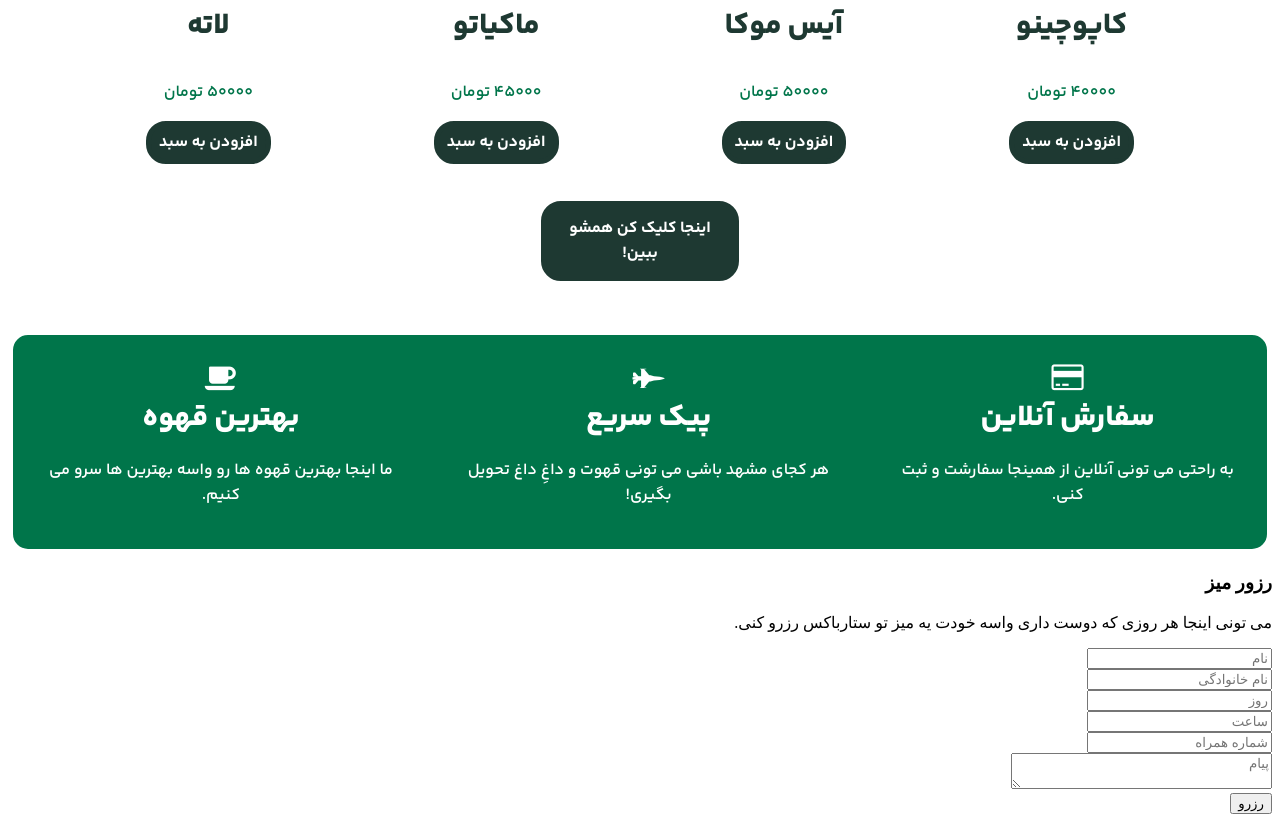
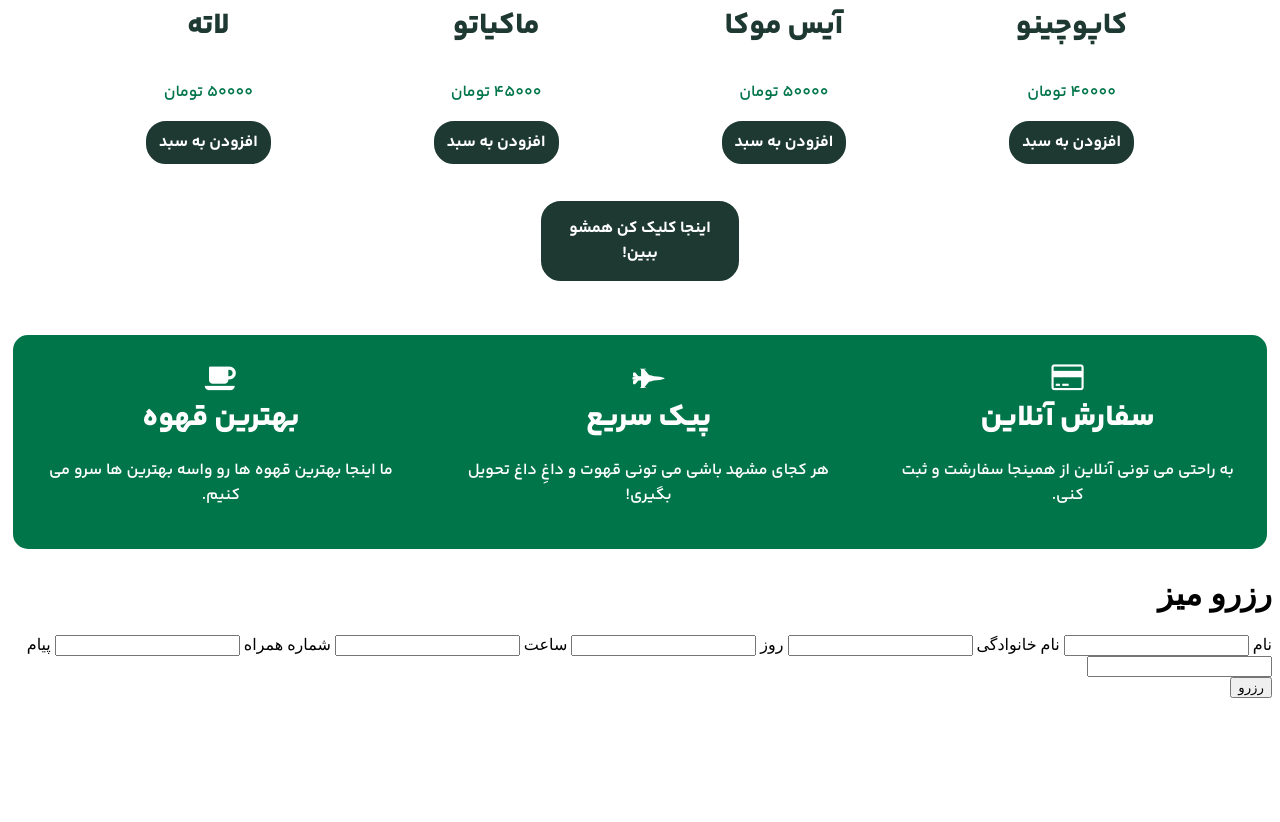
Before and after one commit to revmaa/Crocodile-tagamol-coffee, a plain HTML site: page index.html in a window 1280 px wide. Shown: the part 1449-2271 px from the top of the page. After the commit the page ends 2155 px from the top, so only its background shows below. Drawn offline with Linux system fonts and the light colour scheme.

Commit message:
Add files via upload
لینک کردن صفحات به هم
درست کردن قسمت رزرو در انتهای صفحه ایندکس

```diff
--- a/index.html
+++ b/index.html
@@ -35,7 +35,7 @@
 				<h3>خوش اومدین.</h3>
 				<h1>داداش کوچیکِ اِستار باکس!</h1>
 				<p>نوشیدن یک فنجون قهوه باعث خالی شدن اون فنجون می شه.<span> جواد خیابانی</span></p>
-				<button>منو کامل</button>
+				<a href="menu.html"><button>منو کامل</button></a>
 			</div>
 		  </div>
 	    </div>
@@ -49,7 +49,7 @@
 			هدفمون اینه بهترین قهوه ها رو برای بهترین ها سرو کنیم و خوشحال می‌شیم که اون یه نفر تو باشی!<br>
 
 			 هميشه یادت باشه، ما ستارباکس داداش کوچیکِ استارباکسیم!</p>
-        <button>منو کامل</button>
+        <a href="menu.html"><button>منو کامل</button></a>
 
 		</div>
 		<div class="img-about">
@@ -147,7 +147,7 @@
 			</div>
 
 			<div class="bt-menu">
-				<button >اینجا کلیک کن همشو ببین!</button>
+				<a href="menu.html"><button >اینجا کلیک کن همشو ببین!</button></a>
 			</div>
 
 		</div>
@@ -189,52 +189,29 @@
     </section>
 	<!--END SERVICES-->
     <!--TABLE-->
-    <section id="table" class="ftco-appointment">
-			<div class="overlay"></div>
-    	<div class="container-wrap">
-    		<div class="roww justify-content-center  no-gutters d-md-flex align-items-center">
-	    		<div class="col-md-12 text-center appointment ">
-	    			<h3 class="mb-3">رزور میز</h3>
-					<p>می تونی اینجا هر روزی که دوست داری واسه خودت یه میز تو ستارباکس رزرو کنی.</p>
-	    			<form action="#" class="appointment-form">
-	    				<div class="d-md-flex">
-		    				<div class="form-group">
-		    					<input type="text" class="form-control" placeholder="نام">
-		    				</div>
-		    				<div class="form-group ml-md-4">
-		    					<input type="text" class="form-control" placeholder="نام خانوادگی">
-		    				</div>
-	    				</div>
-	    				<div class="d-md-flex">
-		    				<div class="form-group">
-		    					<div class="input-wrap">
-		            		<div class="icon"><span class="ion-md-calendar"></span></div>
-		            		<input type="text" class="form-control appointment_date" placeholder="روز">
-	            		</div>
-		    				</div>
-		    				<div class="form-group ml-md-4">
-		    					<div class="input-wrap">
-		            		<div class="icon"><span class="ion-ios-clock"></span></div>
-		            		<input type="text" class="form-control appointment_time" placeholder="ساعت">
-	            		</div>
-		    				</div>
-		    				<div class="form-group ml-md-4">
-		    					<input type="text" class="form-control" placeholder="شماره همراه">
-		    				</div>
-	    				</div>
-	    				<div class="d-md-flex">
-	    					<div class="form-group">
-		              <textarea name="" id="" cols="30" rows="2" class="form-control" placeholder="پیام"></textarea>
-		            </div>
-		            <div class="form-group ml-md-4">
-		              <button>رزرو</button>
-		            </div>
-	    				</div>
-	    			</form>
-	    		</div>
-    		</div>
-    	</div>
-    </section>
+    <form action="#" method="post">
+		<h1>رزرو میز</h1>
+		<label for="name">نام</label>
+		<input type="text" id="name" name="name" required>
+
+		<label for="family">نام خانوادگی</label>
+		<input type="text" id="family" name="family" required>
+
+		<label for="date">روز</label>
+		<input type="text" id="date" name="date" required>
+
+		<label for="time">ساعت</label>
+		<input type="text" id="time" name="time" required>
+
+		<label for="phone">شماره همراه</label>
+		<input type="text" id="name" name="name" required>
+
+		<label for="message">پیام</label>
+		<input type="text" id="message" name="message" required>
+	</br>
+		<button type="submit" class="last_button">رزرو</button>
+
+	</form>
 
 </body>
 </html>
```
